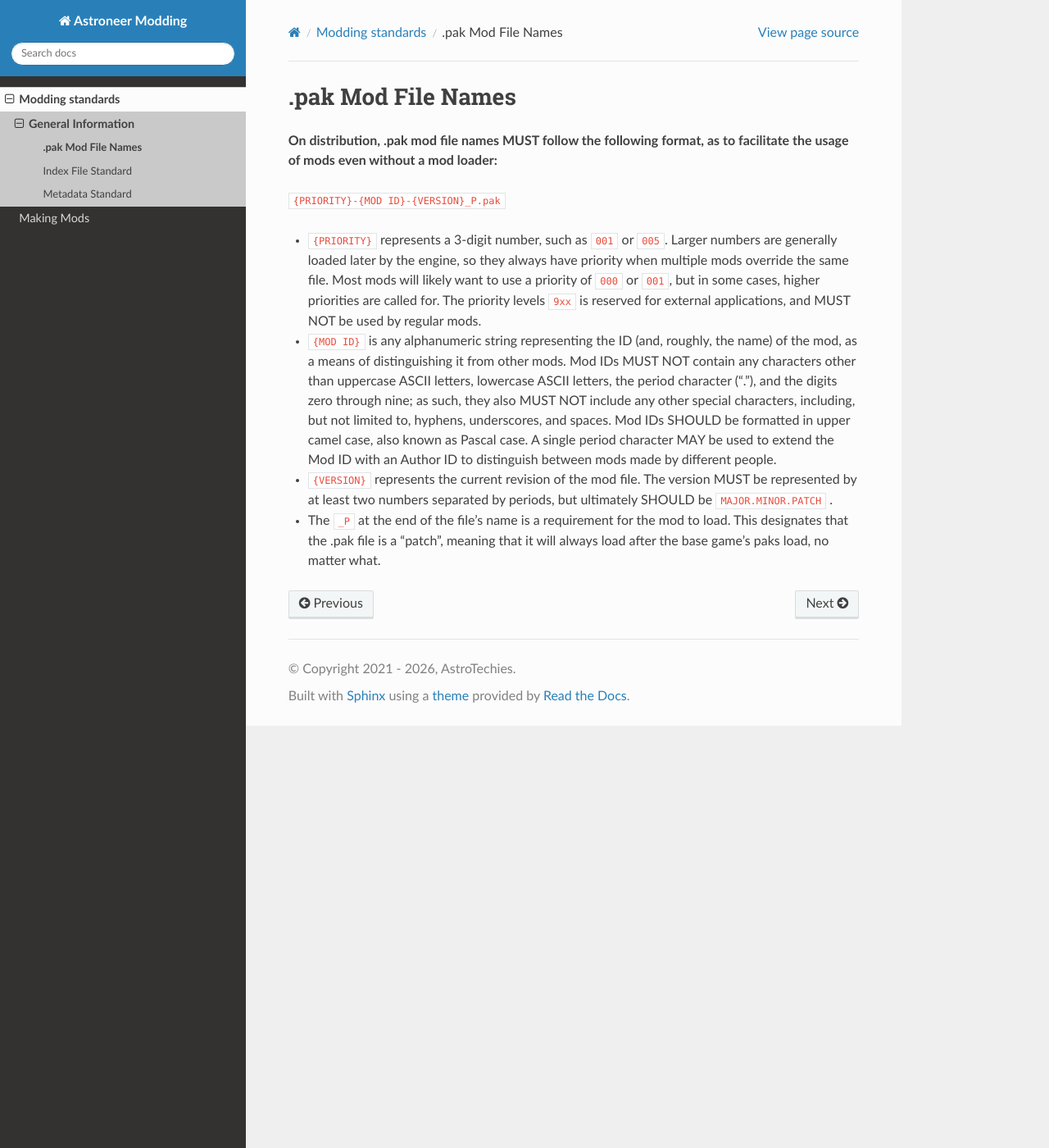
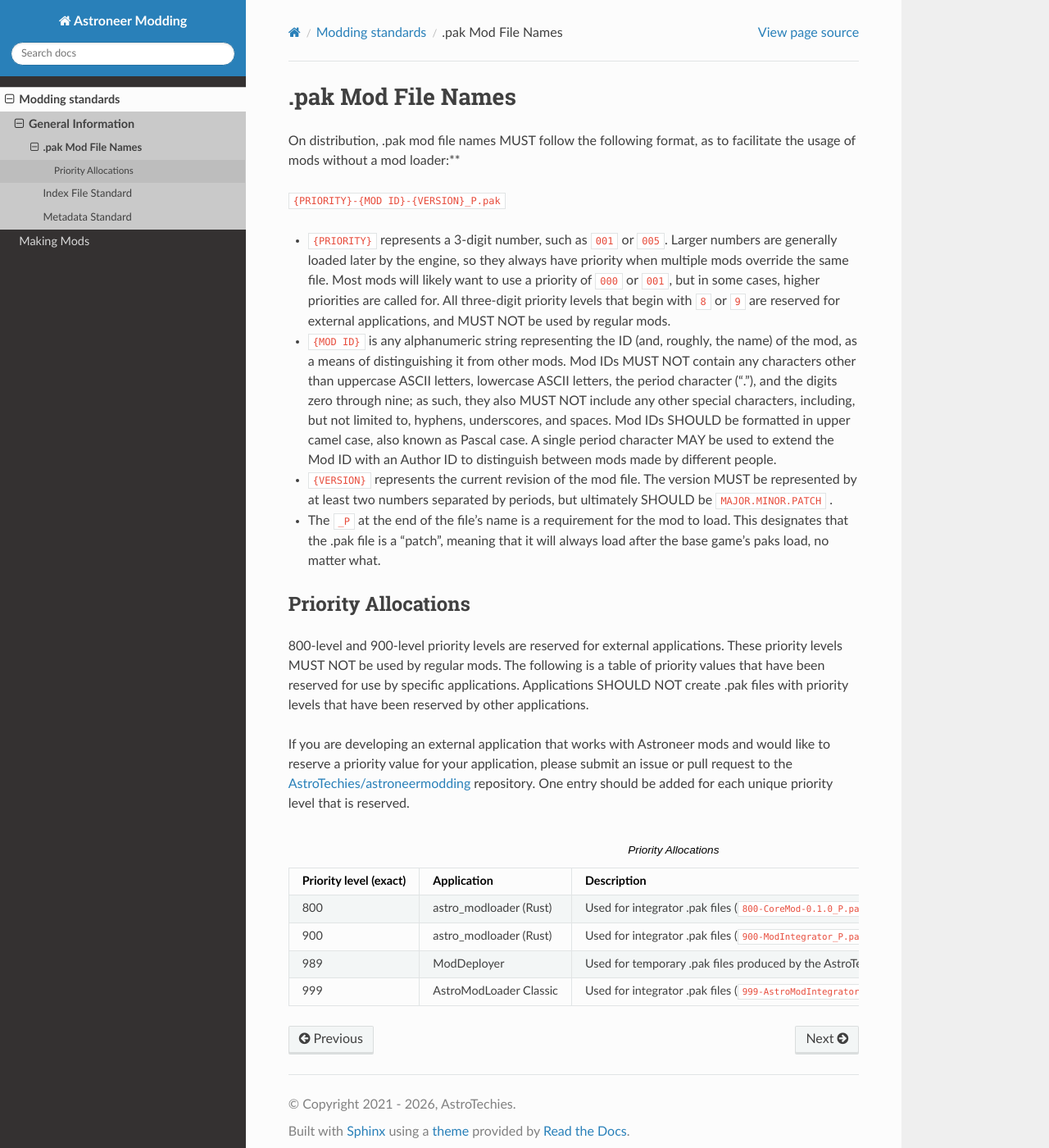
Before and after one commit to AstroTechies/astroneermodding, a Sphinx documentation site: the page built from docs/standards/pakFile.rst, in a window 1280 px wide and 1400 px high. Shown: the whole window at 82% size. Built offline with Sphinx 7.4.7 and the Read the Docs theme 3.1.0, drawn with Linux system fonts in a browser that asks for light colours.

Commit message:
priority alloc table

```diff
--- a/docs/standards/pakFile.rst
+++ b/docs/standards/pakFile.rst
@@ -3,13 +3,13 @@
 .pak Mod File Names
 ====================
 
-**On distribution, .pak mod file names MUST follow the following format, as to facilitate the usage of mods even without a mod loader:**
+On distribution, .pak mod file names MUST follow the following format, as to facilitate the usage of mods without a mod loader:**
 
 ``{PRIORITY}-{MOD ID}-{VERSION}_P.pak``
 
 -  ``{PRIORITY}`` represents a 3-digit number, such as ``001`` or ``005``. Larger numbers are generally loaded later by the engine, so they always
    have priority when multiple mods override the same file. Most mods will likely want to use a priority of ``000`` or ``001``, but in some cases,
-   higher priorities are called for. The priority levels ``9xx`` is reserved for external applications, and MUST NOT be used by regular mods.
+   higher priorities are called for. All three-digit priority levels that begin with ``8`` or ``9`` are reserved for external applications, and MUST NOT be used by regular mods.
 
 -  ``{MOD ID}`` is any alphanumeric string representing the ID (and, roughly, the name) of the mod, as a means of distinguishing it from other mods.
    Mod IDs MUST NOT contain any characters other than uppercase ASCII letters, lowercase ASCII letters, the period character ("."), and the digits zero through nine;
@@ -21,3 +21,20 @@
    but ultimately SHOULD be ``MAJOR.MINOR.PATCH`` .
 
 -  The ``_P`` at the end of the file's name is a requirement for the mod to load. This designates that the .pak file is a "patch", meaning that it will always load after the base game's paks load, no matter what.
+
+Priority Allocations
+----------------------
+
+800-level and 900-level priority levels are reserved for external applications. These priority levels MUST NOT be used by regular mods. The following is a table of priority values that have been reserved for use by specific applications. Applications SHOULD NOT create .pak files with priority levels that have been reserved by other applications.
+
+If you are developing an external application that works with Astroneer mods and would like to reserve a priority value for your application, please submit an issue or pull request to the `AstroTechies/astroneermodding`_ repository. One entry should be added for each unique priority level that is reserved.
+
+.. _`AstroTechies/astroneermodding`: https://github.com/AstroTechies/astroneermodding/
+
+.. csv-table:: Priority Allocations
+   :header: "Priority level (exact)", "Application", "Description"
+
+   "800", "astro_modloader (Rust)", "Used for integrator .pak files (``800-CoreMod-0.1.0_P.pak``)"
+   "900", "astro_modloader (Rust)", "Used for integrator .pak files (``900-ModIntegrator_P.pak``)"
+   "989", "ModDeployer", "Used for temporary .pak files produced by the AstroTechies ModdingKit ModDeployer plugin"
+   "999", "AstroModLoader Classic", "Used for integrator .pak files (``999-AstroModIntegrator_P.pak``)"
```
